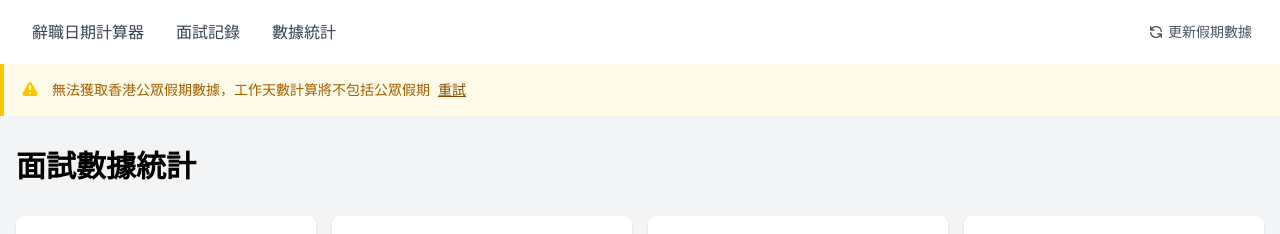
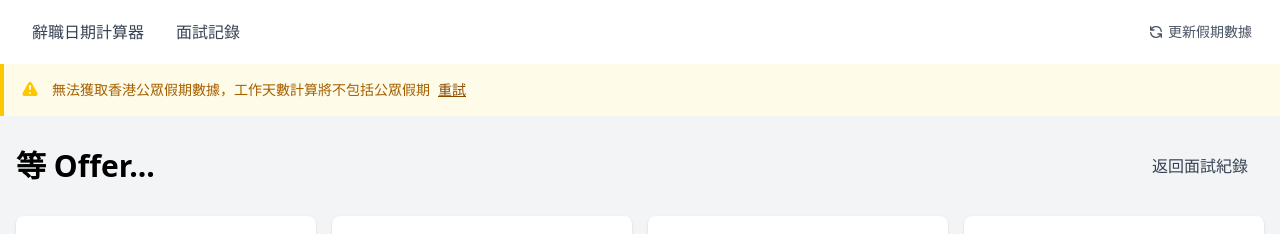
Before and after one commit to jackykh/interview-records, a React (Vite) app: page /statistics in a window 1280 px wide. Shown: the top 234 px of the page. Built offline with nearby package versions, Linux system fonts and the light colour scheme; no server answers.

Commit message:
better layout

```diff
--- a/src/App.tsx
+++ b/src/App.tsx
@@ -175,12 +175,12 @@ const AppContent = () => {
                 >
                   面試記錄
                 </Link>
-                <Link
+                {/* <Link
                   to="/statistics"
                   className="flex items-center px-4 text-gray-700 hover:text-gray-900"
                 >
                   數據統計
-                </Link>
+                </Link> */}
               </div>
               {/* 添加更新假期數據按鈕 */}
               <div className="flex items-center">
--- a/src/pages/InterviewRecord.tsx
+++ b/src/pages/InterviewRecord.tsx
@@ -1,12 +1,21 @@
 import { InterviewForm } from "../components/interviewForm";
 import { InterviewList } from "../components/interviewList";
 import HolidayList from "../components/HolidayList";
+import { Link } from "react-router-dom";
 
 const InterviewRecord = () => {
   return (
     <div className="min-h-screen bg-gray-100">
       <div className="container mx-auto py-8 px-4">
-        <h1 className="text-3xl font-bold mb-8">等 Offer...</h1>
+        <div className="flex justify-between mb-8">
+          <h1 className="text-3xl font-bold">等 Offer...</h1>
+          <Link
+            to="/statistics"
+            className="flex items-center px-4 text-gray-700 hover:text-gray-900"
+          >
+            數據統計
+          </Link>
+        </div>
 
         {/* 添加假期列表 */}
         <div className="mb-8">
--- a/src/pages/Statistics.tsx
+++ b/src/pages/Statistics.tsx
@@ -2,7 +2,7 @@ import React from "react";
 import { useQuery } from "@tanstack/react-query";
 import { db } from "../db";
 import { format, startOfMonth, endOfMonth, subMonths } from "date-fns";
-// import { Interview } from "../types";
+import { Link } from "react-router-dom";
 
 // 圖表可以使用 recharts
 import {
@@ -85,7 +85,15 @@ export const Statistics: React.FC = () => {
 
   return (
     <div className="container mx-auto py-8 px-4">
-      <h1 className="text-3xl font-bold mb-8">面試數據統計</h1>
+      <div className="flex mb-8 justify-between">
+        <h1 className="text-3xl font-bold">等 Offer...</h1>
+        <Link
+          to="/interview-record"
+          className="flex items-center px-4 text-gray-700 hover:text-gray-900"
+        >
+          返回面試紀錄
+        </Link>
+      </div>
 
       {/* 總體統計 */}
       <div className="grid grid-cols-1 md:grid-cols-4 gap-4 mb-8">
```
